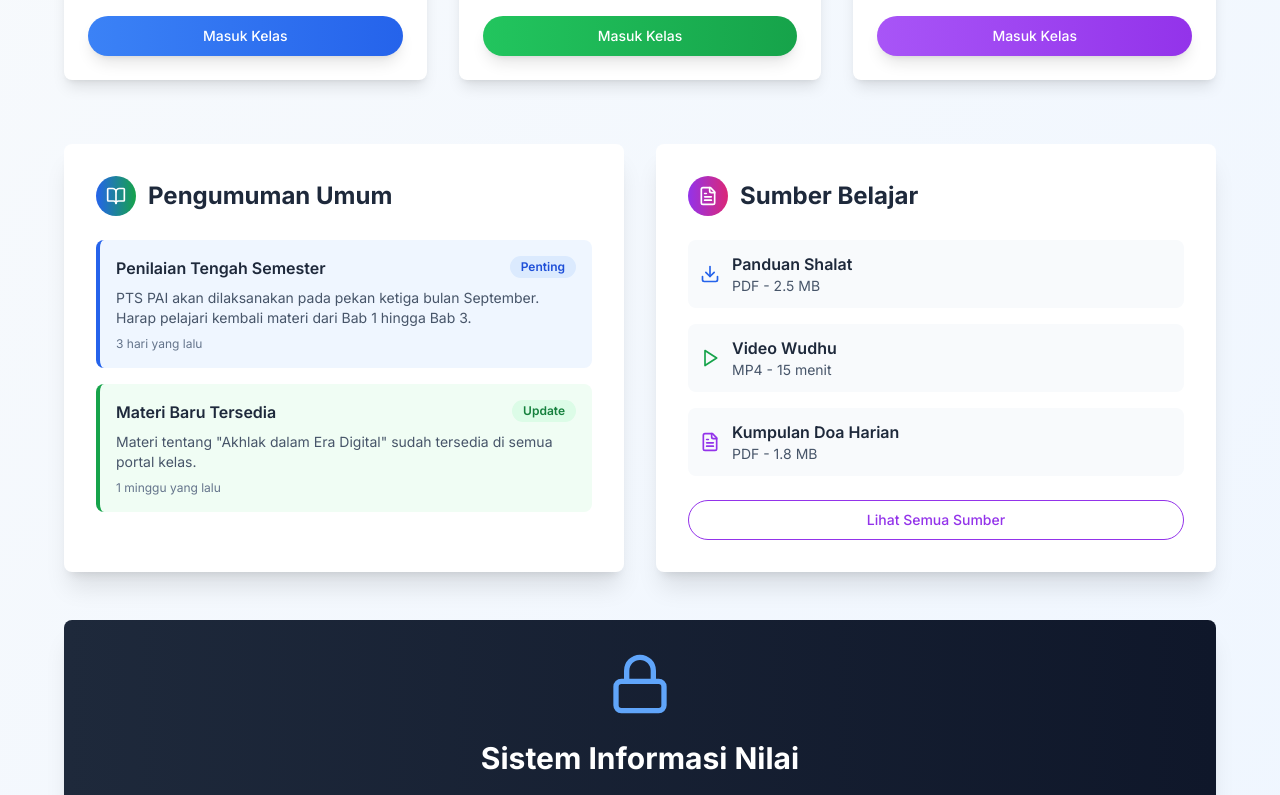
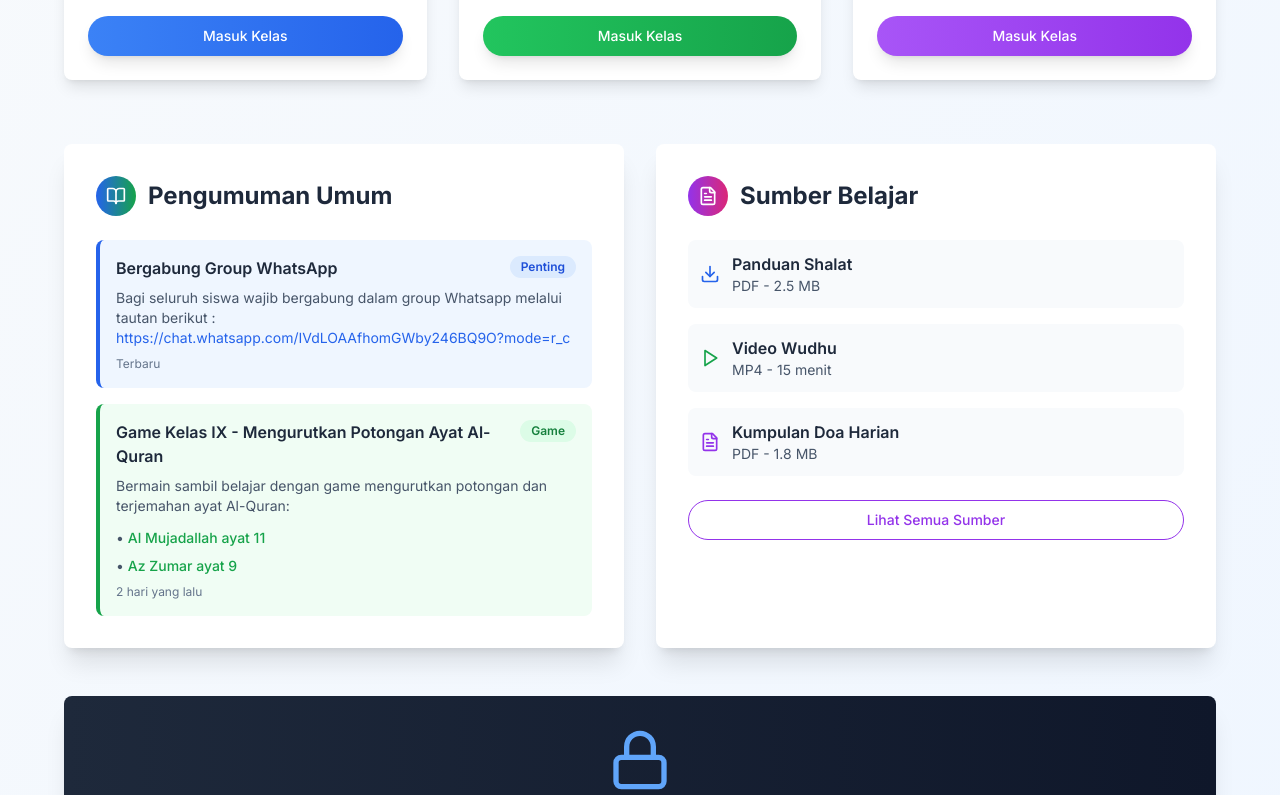
Before and after one commit to Santosa-Dev1507/guru-kreatif-website, a React (Vite) app: page /materi-kelas in a window 1280 px wide. Shown: the part 504-1299 px from the top of the page. Built offline with nearby package versions, Linux system fonts and the light colour scheme.

Commit message:
Update interactive game and announcements
Update interactive game content and general announcements on the /materi-kelas page.

```diff
--- a/src/pages/MateriKelas.tsx
+++ b/src/pages/MateriKelas.tsx
@@ -90,20 +90,24 @@ const MateriKelas = () => {
                 <div className="space-y-4">
                   <div className="p-4 bg-blue-50 rounded-lg border-l-4 border-blue-600">
                     <div className="flex items-start justify-between mb-2">
-                      <h3 className="font-semibold text-slate-800">Penilaian Tengah Semester</h3>
+                      <h3 className="font-semibold text-slate-800">Bergabung Group WhatsApp</h3>
                       <Badge variant="secondary" className="bg-blue-100 text-blue-700">Penting</Badge>
                     </div>
-                    <p className="text-sm text-slate-600">PTS PAI akan dilaksanakan pada pekan ketiga bulan September. Harap pelajari kembali materi dari Bab 1 hingga Bab 3.</p>
-                    <p className="text-xs text-slate-500 mt-2">3 hari yang lalu</p>
+                    <p className="text-sm text-slate-600">Bagi seluruh siswa wajib bergabung dalam group Whatsapp melalui tautan berikut : <a href="https://chat.whatsapp.com/IVdLOAAfhomGWby246BQ9O?mode=r_c" target="_blank" rel="noopener noreferrer" className="text-blue-600 hover:underline">https://chat.whatsapp.com/IVdLOAAfhomGWby246BQ9O?mode=r_c</a></p>
+                    <p className="text-xs text-slate-500 mt-2">Terbaru</p>
                   </div>
 
                   <div className="p-4 bg-green-50 rounded-lg border-l-4 border-green-600">
                     <div className="flex items-start justify-between mb-2">
-                      <h3 className="font-semibold text-slate-800">Materi Baru Tersedia</h3>
-                      <Badge variant="secondary" className="bg-green-100 text-green-700">Update</Badge>
+                      <h3 className="font-semibold text-slate-800">Game Kelas IX - Mengurutkan Potongan Ayat Al-Quran</h3>
+                      <Badge variant="secondary" className="bg-green-100 text-green-700">Game</Badge>
                     </div>
-                    <p className="text-sm text-slate-600">Materi tentang "Akhlak dalam Era Digital" sudah tersedia di semua portal kelas.</p>
-                    <p className="text-xs text-slate-500 mt-2">1 minggu yang lalu</p>
+                    <p className="text-sm text-slate-600 mb-3">Bermain sambil belajar dengan game mengurutkan potongan dan terjemahan ayat Al-Quran:</p>
+                    <div className="space-y-2">
+                      <p className="text-sm text-slate-600">• <a href="https://smpn5klaten.sch.id/game-pai-kelas9-q-quran-bab1" target="_blank" rel="noopener noreferrer" className="text-green-600 hover:underline font-medium">Al Mujadallah ayat 11</a></p>
+                      <p className="text-sm text-slate-600">• <a href="https://smpn5klaten.sch.id/game-pai-kelas9-q-quran-bab1-bag2" target="_blank" rel="noopener noreferrer" className="text-green-600 hover:underline font-medium">Az Zumar ayat 9</a></p>
+                    </div>
+                    <p className="text-xs text-slate-500 mt-2">2 hari yang lalu</p>
                   </div>
                 </div>
               </CardContent>
```
